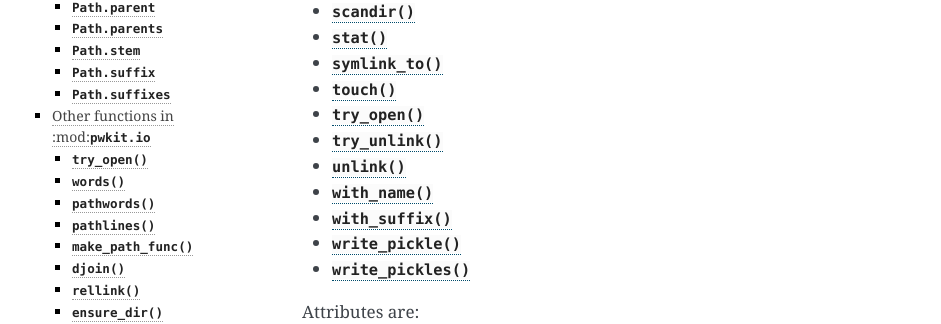
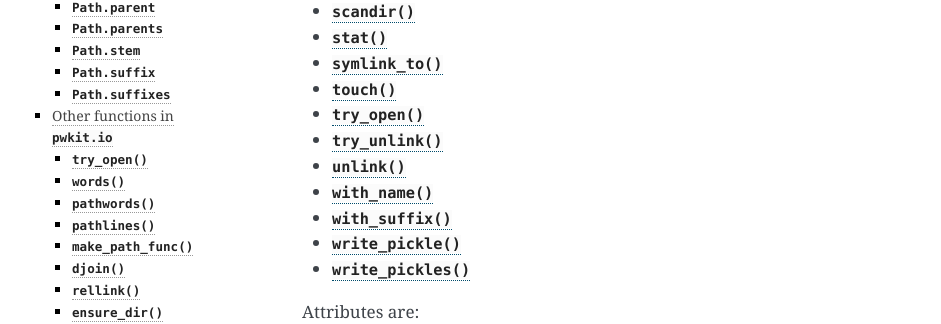
Before and after one commit to pkgw/pwkit, a Sphinx documentation site: the page built from docs/source/foundations/io.rst, in a window 1280 px wide and 900 px high, scrolled down 1060 px. Shown: the part 154-478 px from the top of the window, without its empty margins (148-1089 px from the left). Built offline with Sphinx 7.4.7, drawn with Linux system fonts in a browser that asks for light colours; formulas are drawn with MathJax 3; some of the changed text lies outside the part shown.

Commit message:
docs/source/foundations/io.rst: markup-o fix

```diff
--- a/docs/source/foundations/io.rst
+++ b/docs/source/foundations/io.rst
@@ -411,7 +411,7 @@ on :class:`Path` objects.
 
 .. _other-functions:
 
-Other functions in :mod:``pwkit.io``
+Other functions in :mod:`pwkit.io`
 ------------------------------------------------------------------------
 
 These are generally superseded by operations on :class:`Path`.
```
